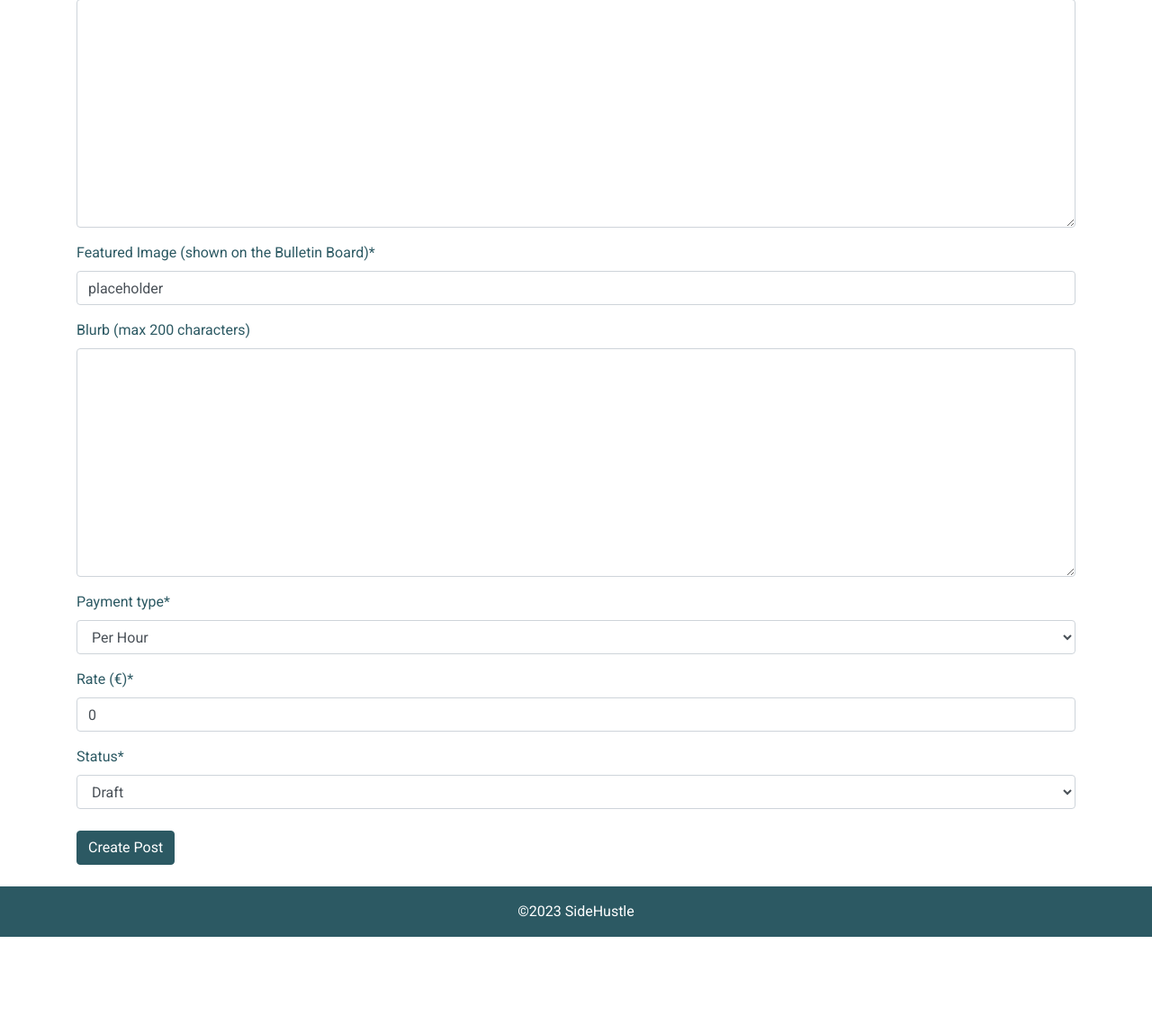
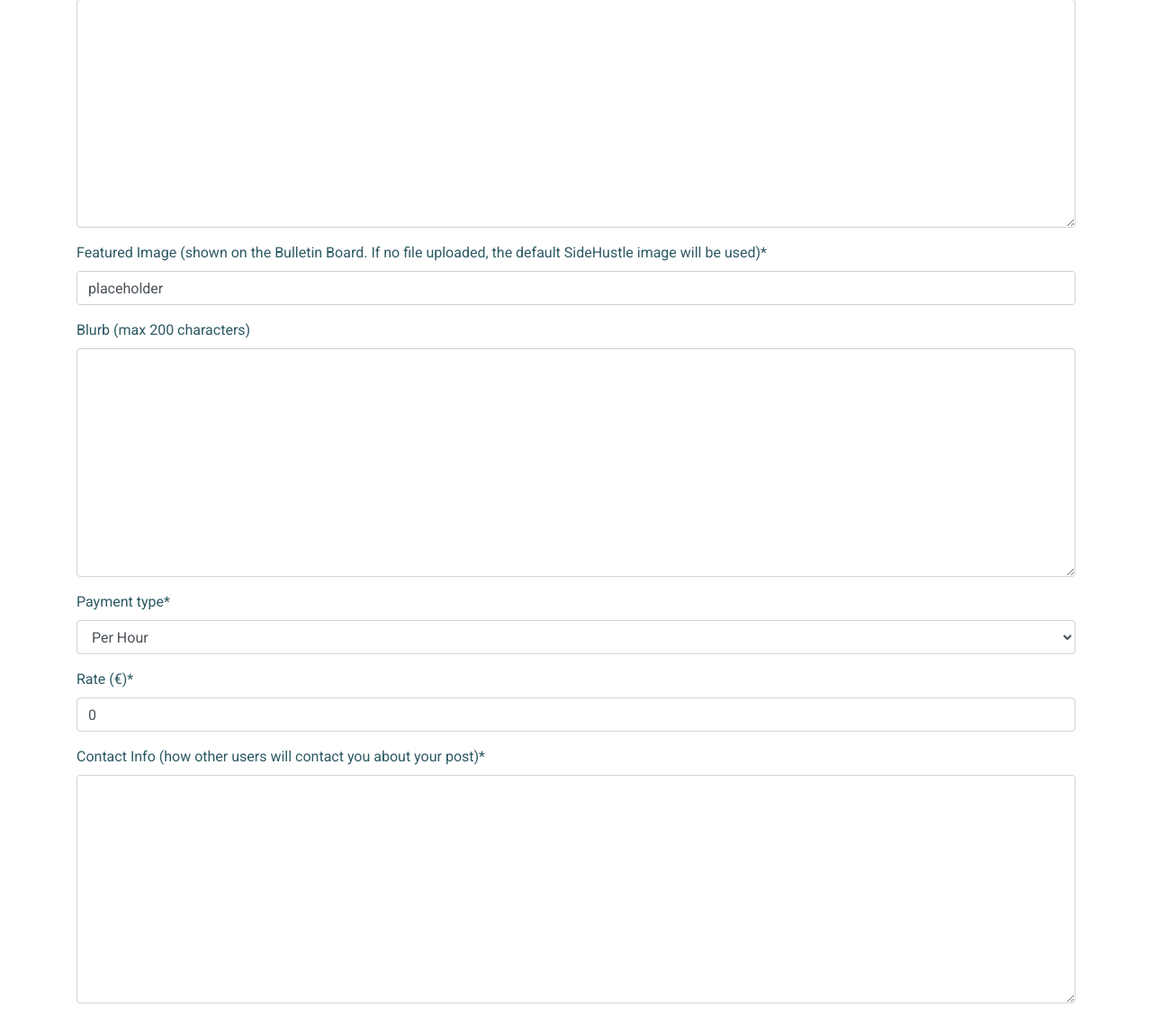
Before and after one commit to adammkeane/work-app-pp4, a Django app: page /post_create/ in a window 1280 px wide. Shown: the part 297-1436 px from the top of the page at 90% size. Before the commit the page ends 1338 px from the top, so only its background shows below. Run offline with Django 3.2, Linux system fonts and the light colour scheme; the visitor is signed in with stand-in values (Sample User, id 1); some libraries are stand-ins or nearby versions.

Commit message:
Add contact info to post model and remove status field

```diff
--- a/workapp/forms.py
+++ b/workapp/forms.py
@@ -16,12 +16,13 @@ class PostForm(forms.ModelForm):
             'blurb',
             'payment_type',
             'rate',
-            'status',
+            'contact_info',
         )
         labels = {
             'rate': _('Rate (€)'),
-            'featured_image': _('Featured Image (shown on the Bulletin Board)'),
+            'featured_image': _('Featured Image (shown on the Bulletin Board. If no file uploaded, the default SideHustle image will be used)'),
             'blurb': _('Blurb (max 200 characters)'),
+            'contact_info': _("Contact Info (how other users will contact you about your post)")
         }
         widgets = {
             'description': SummernoteWidget(),
--- a/workapp/models.py
+++ b/workapp/models.py
@@ -2,9 +2,8 @@ from django.db import models
 from django.contrib.auth.models import User
 from cloudinary.models import CloudinaryField
 
-STATUS = ((0, "Draft"), (1, "Published"))
 POST_TYPE = ((0, "Service"), (1, "Request"))
-PAYMENT_TYPE = ((0, "Per Hour"), (1, "Total Payment"), (2, "Job Dependant"))
+PAYMENT_TYPE = ((0, "Per Hour"), (1, "Total Payment"))
 
 
 class Post(models.Model):
@@ -19,7 +18,7 @@ class Post(models.Model):
     created_on = models.DateTimeField(auto_now_add=True)
     payment_type = models.IntegerField(choices=PAYMENT_TYPE, default=0)
     rate = models.PositiveIntegerField(default=0)
-    status = models.IntegerField(choices=STATUS, default=0)
+    contact_info = models.TextField(max_length=400)
 
     class Meta:
         # ordered in descending order, based on created_on value, so that newest posts are first.
@@ -30,6 +29,9 @@ class Post(models.Model):
 
     def just_date_created_on(self):
         return self.created_on.date()
+
+    def just_date_updated_on(self):
+        return self.updated_on.date()
 
     def avg_rating(self):
         reviews = self.post_review.all()
@@ -82,3 +84,6 @@ class PostReview(models.Model):
 
     def just_date_created_on(self):
         return self.created_on.date()
+
+    def just_date_updated_on(self):
+        return self.updated_on.date()
--- a/workapp/views.py
+++ b/workapp/views.py
@@ -17,14 +17,14 @@ class BulletinHome(generic.TemplateView):
 
 class PostListService(generic.ListView):
     model = Post
-    queryset = Post.objects.filter(status=1, post_type=0).order_by('-created_on')
+    queryset = Post.objects.filter(post_type=0).order_by('-created_on')
     template_name = 'bulletin.html'
     paginate_by = 5
 
 
 class PostListRequest(generic.ListView):
     model = Post
-    queryset = Post.objects.filter(status=1, post_type=1).order_by('-created_on')
+    queryset = Post.objects.filter(post_type=1).order_by('-created_on')
     template_name = 'bulletin.html'
     paginate_by = 5
 
```
Also changed, not shown: templates/post_detail.html (+18 -17 lines), workapp/migrations/0015_auto_20230421_1540.py (added).
